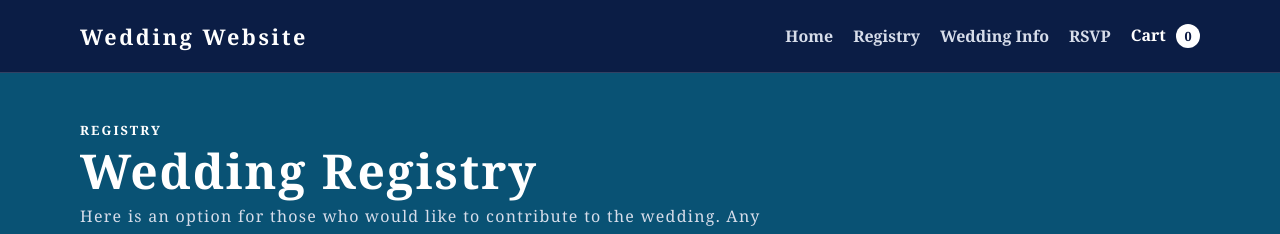
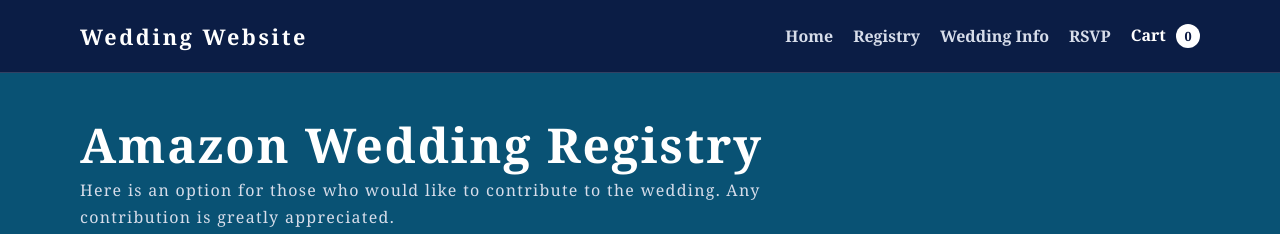
Before and after one commit to ajacobs251/wediing-registry, a Next.js app: page /wedding-decorations in a window 1280 px wide. Shown: the top 234 px of the page. Built offline with nearby package versions, Linux system fonts and the light colour scheme; no server answers.

Commit message:
Update wedding registry heading to Amazon

```diff
--- a/src/app/wedding-decorations/page.tsx
+++ b/src/app/wedding-decorations/page.tsx
@@ -14,8 +14,7 @@
   return (
     <div className="page-shell">
       <section className="section-heading">
-        <p className="eyebrow">Registry</p>
-        <h1>Wedding Registry</h1>
+        <h1>Amazon Wedding Registry</h1>
         <p>
           Here is an option for those who would like to contribute to the wedding. Any contribution is greatly appreciated.
           <br />
```
